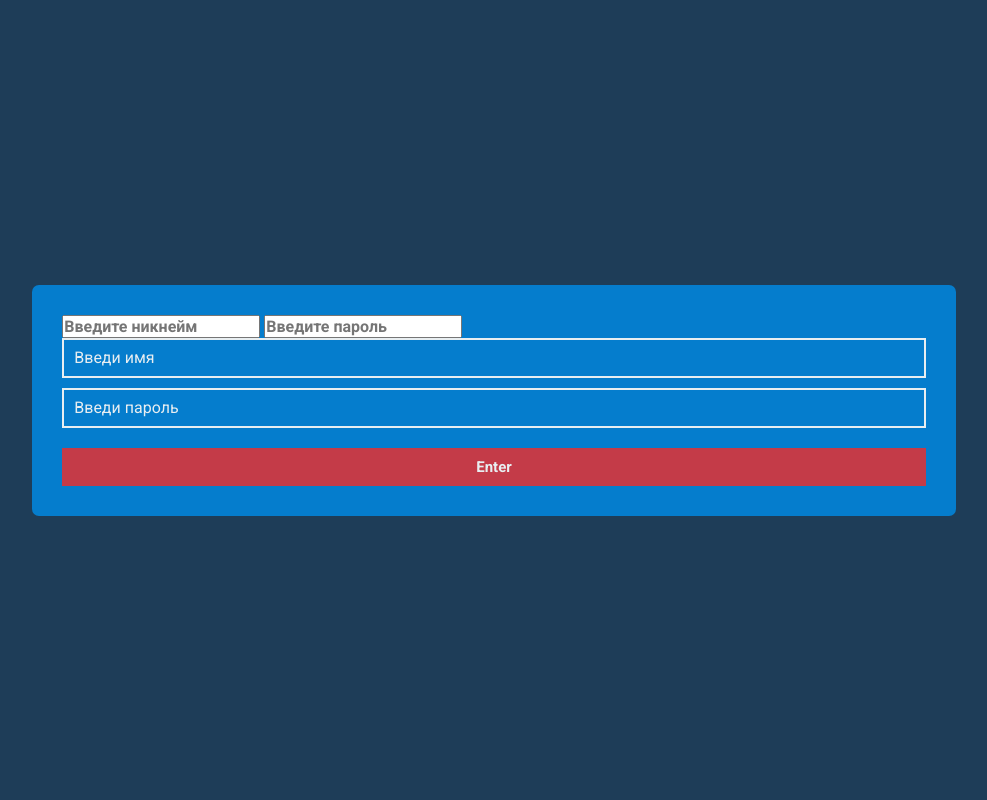
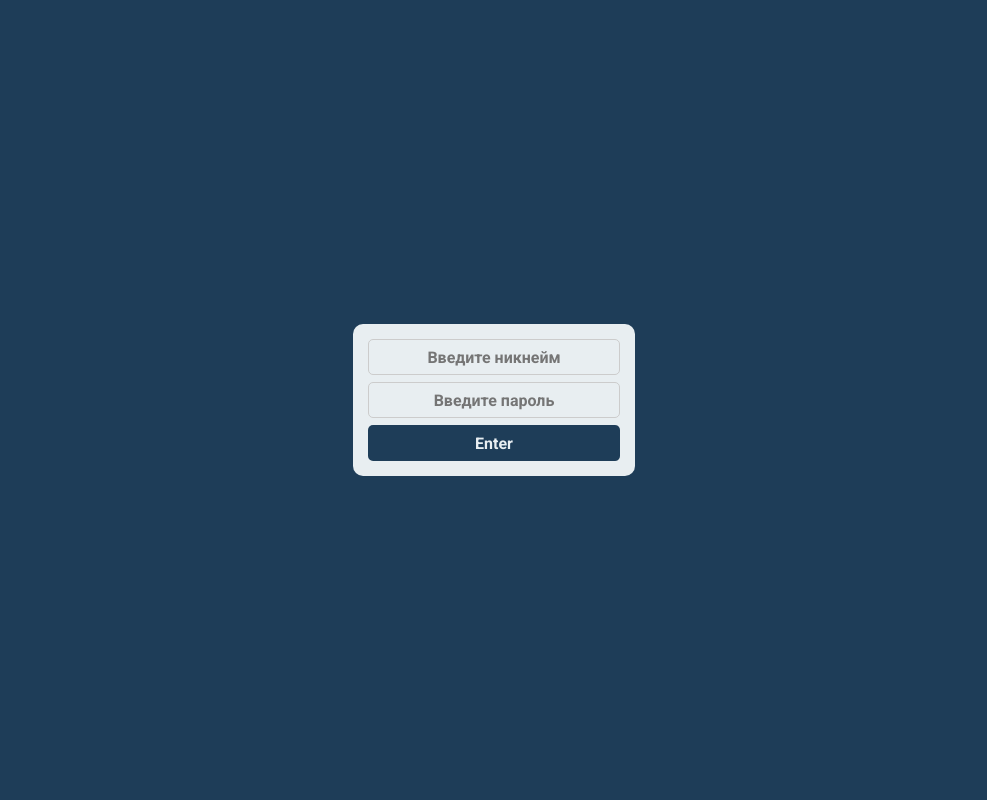
Before and after one commit to alkkas/amazing_app, a Flask app: page /admin in a window 1280 px wide. Shown: the whole page, without its empty margins (146-1133 px from the left). Run offline with Flask 2, Linux system fonts and the light colour scheme.

Commit message:
1. Изменил admin login на свой шаблон 2. Пофиксил баг, при котором при загрузки login popup на мгновение появлялся интерфейс страницы 3. Добавил проверку юзера на на его наличие в бд 4. Добавил кнопку выхода

```diff
--- a/app.py
+++ b/app.py
@@ -1,4 +1,6 @@
 from flask import Flask, render_template, request
+import db_funcs
+import json
 
 app = Flask(__name__)
 
@@ -6,8 +8,9 @@ app = Flask(__name__)
 @app.route("/admin", methods=['GET', 'POST'])
 def admin_func():
     if request.method == 'POST':
-        name = request.get_json(force=True)
-        print(name['name'])
+        data = request.get_json(force=True)
+        is_exist = db_funcs.check_if_user_exists(data)
+        return json.dumps({"is_exist": is_exist})
     return render_template('admin_ui.html')
 
 @app.route("/", methods=['GET', 'POST'])
--- a/requirements.txt
+++ b/requirements.txt
@@ -1,3 +1,4 @@
 flask
 Pillow
 qrcode
+pymysql
--- a/static/admin_ui.css
+++ b/static/admin_ui.css
@@ -1,4 +1,3 @@
-/* MAIN SETTINGS */
 /*colors
 #057dcd;
 #43b0f1
@@ -6,9 +5,6 @@
 #e8eef1
 */
 @import url("https://fonts.googleapis.com/css2?family=Roboto:ital,wght@0,100;0,300;0,400;0,500;0,700;1,400&display=swap");
-
-
-
 * {
   margin: 0;
   padding: 0;
@@ -21,6 +17,9 @@
 *:focus {
   outline: 1px solid #e8eef1;
 }
+body {
+  background: #1e3d58;
+}
 
 .container {
   margin: 0 auto;
@@ -28,7 +27,7 @@
   height: 100%;
 }
 .hello {
-  margin-top: 30px;
+  /* margin-top: 30px; */
   color: #e8eef1;
   font-size: 32px;
 }
@@ -52,7 +51,6 @@
   color: #e8eef1;
   font-weight: 300;
 }
-
 .manage_block {
   margin-top: 50px;
   border: 2px solid #fff;
@@ -107,6 +105,26 @@
 .add_quest_btn:hover {
   transition: 0.4s;
   background-color: hsl(218, 89%, 70%);
+}
+
+/* Header styles (hello+logout) */
+.header_block {
+  display: flex;
+  justify-content: space-between;
+  margin-top: 30px;
+}
+.logout_btn {
+  background: #d45b67;
+  outline: none;
+  border: 1px solid #d45b67;
+
+  border-radius: 5px;
+  padding: 5px;
+  transition: 0.3s;
+}
+.logout_btn:hover {
+  transition: 0.3s;
+  border: 1px solid #fff;
 }
 
 /*task item*/
@@ -341,15 +359,6 @@
   justify-content: center;
   align-content: center;
 }
-.centre_block {
-  padding: 30px;
-  background: #057dcd;
-  display: flex;
-  flex-direction: column;
-  justify-content: center;
-  align-items: center;
-  border-radius: 7px;
-}
 .input_login_field {
   font-size: 16px;
   margin-bottom: 10px;
@@ -360,7 +369,6 @@
   padding-left: 10px;
   color: #e8eef1;
 }
-
 .input_login_field::placeholder {
   color: #e8eef1;
   font-weight: 400;
@@ -375,6 +383,45 @@
   border: 0px;
   cursor: pointer;
 }
+/* Login by xamelllion */
+.centre_block {
+  padding: 15px 15px 8px 15px;
+  background-color: #e8eef1;
+  border-radius: 10px;
+  display: flex;
+  flex-direction: column;
+}
+.hype_div {
+  display: flex;
+  flex-direction: column;
+}
+.input_nickname_field,
+.enter_nickname {
+  outline: none;
+  border-radius: 5px;
+  width: 252px;
+  height: 36px;
+  text-align: center;
+  margin-bottom: 7px;
+  font-size: 16px;
+  font-weight: bold;
+}
+.input_nickname_field {
+  border: 1px solid #ccc;
+  background-color: #e8eef1;
+  color: #1e3d58;
+}
+.enter_nickname {
+  border: none;
+  background-color: #1e3d58;
+  color: #e8eef1;
+  cursor: pointer;
+  transition: 0.2s ease all;
+}
+.enter_nickname:hover {
+  background-color: #1e3d58;
+}
+
 /*STATISTIC  */
 .statistic_title {
   font-size: 32px;
--- a/templates/admin_ui.html
+++ b/templates/admin_ui.html
@@ -4,7 +4,7 @@
         <meta charset="UTF-8">
         <meta http-equiv="X-UA-Compatible" content="IE=edge">
         <meta name="viewport" content="width=device-width, initial-scale=1.0">
-        <title>AMAZING APP</title>
+        <title>ADMIN PAGE</title>
         <link rel="stylesheet" href="static/admin_ui.css">
         <link rel="shortcut icon" href="/static/images/icon.png" type="image/x-icon">
     </head>
@@ -47,17 +47,15 @@
     <div class="login_popup">
         <div class="centre_block">
             <form action="">
-
-                <input id="nickname_field" placeholder="Введите никнейм" type="text" class="input_nickname_field">
-                <input id="password_field" placeholder="Введите пароль" type="text" class="input_nickname_field">
-
-
-                <input id="nickname_field" placeholder="Введи имя" type="text" class="input_login_field" required>
-                <input id="password_field" placeholder="Введи пароль" type="text" class="input_login_field" required>
-                <button type="submit" class="enter">Enter</button>
+                <div class="hype_div">
+                    <input id="nickname_field" placeholder="Введите никнейм" type="text" class="input_nickname_field">
+                    <input id="password_field" placeholder="Введите пароль" type="password" class="input_nickname_field">
+                </div>
+                <button type="submit" class="enter_nickname">Enter</button>
             </form>
         </div>
     </div>
+
     <div class="qr_code_popup_wrapper">
         <div class="qr_code_popup">
             <div class="popup_close">
@@ -98,13 +96,13 @@
                         </div>
                         <div class="edit_pop_up_input_wrapper">
                             <button class="add_field edit_pop_up_field " placeholder="введите ответ...">Добавить ответ
-                            <img src="static/close.png" alt="add answer" class="add_field_btn">
+                            <img src="/static/images/close.png" alt="add answer" class="add_field_btn">
                         </div>
                     </div>
                 </div> -->
             </div>
             <button class="edit_pop_up_question add_question">Добавить вопрос
-                <img src="static/close.png" alt="add answer" class="add_field_btn">
+                <img src="/static/images/close.png" alt="add answer" class="add_field_btn">
             </button>
             <div class="edit_pop_up_btns">
 
@@ -115,7 +113,10 @@
     </div>
     <div class="main">
         <div class="container">
-            <h1 class="hello">Здравствуйте, Гульназ!</h1>
+            <div class="header_block">
+                <h1 class="hello"></h1>
+                <button class="logout_btn" onclick="logout_click()">Выйти</button>
+            </div>
             <div class="top_block">
                 <input type="text" class="create_task_title" placeholder="Введите название опроса:">
                 <button class="create_task">Создать новый опрос</button>
--- a/templates/login_template.html
+++ b/templates/login_template.html
@@ -4,7 +4,7 @@
     <meta charset="UTF-8">
     <meta http-equiv="X-UA-Compatible" content="IE=edge">
     <meta name="viewport" content="width=device-width, initial-scale=1.0">
-    <title>AMAZING APP - Login</title>
+    <title>USER LOGIN PAGE</title>
     <link rel="stylesheet" href="/static/login.css">
     <link rel="shortcut icon" href="/static/images/icon.png" type="image/x-icon">
 </head>
```
Also changed, not shown: db_funcs.py (+13 -5 lines), static/js/admin.js (+44 -9 lines).
